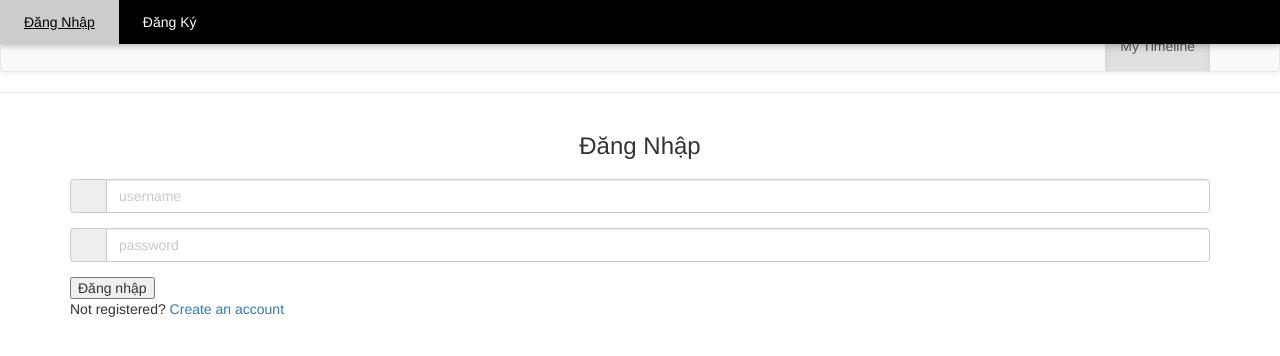
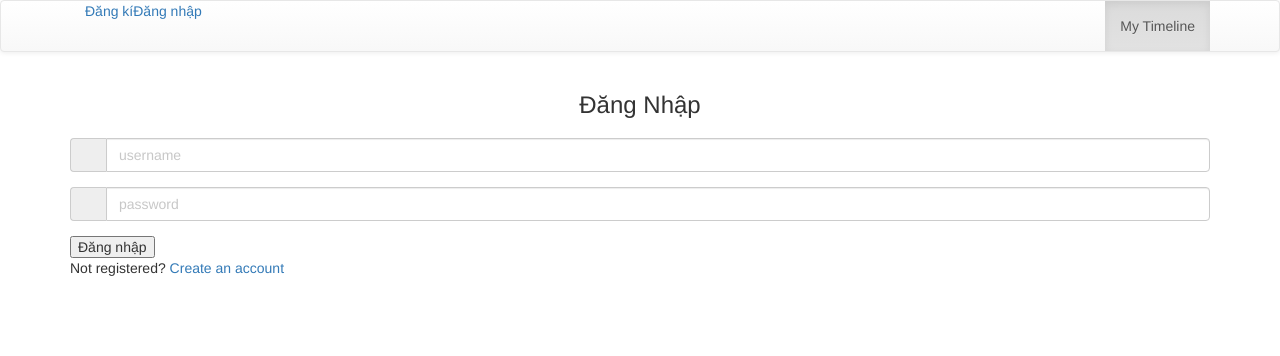
Before and after one commit to lutuandat0411/SaveYourTrip, a PHP site: page /signin.php in a window 1280 px wide. Shown: the top 356 px of the page. Run offline with PHP 8.4, Linux system fonts and the light colour scheme; some libraries are stand-ins or nearby versions; some web fonts are replaced.

Commit message:
repaired signin

```diff
--- a/header.php
+++ /dev/null
@@ -1,54 +0,0 @@
-<!DOCTYPE html>
-<html>
-<title></title>
-<meta charset="UTF-8">
-<meta name="viewport" content="width=device-width, initial-scale=1">
-<link rel="stylesheet" href="https://www.w3schools.com/w3css/4/w3.css">
-<link rel="stylesheet" href="https://fonts.googleapis.com/css?family=Lato">
-<link rel="stylesheet" href="https://cdnjs.cloudflare.com/ajax/libs/font-awesome/4.7.0/css/font-awesome.min.css">
-
-<style>
-body {font-family: "Lato", sans-serif}
-.mySlides {display: none}
-#gg {
-    color: black !important;
-}
-#aa {
-    color: black !important;
-}
-</style>
-
-
-<body>
-
-
-<!-- Navbar -->
-
-
-<div class="w3-top">
-  <div class="w3-bar w3-black w3-card">
-    <a class="w3-bar-item w3-button w3-padding-large w3-hide-medium w3-hide-large w3-right" href="javascript:void(0)" onclick="myFunction()" title="Toggle Navigation Menu"><i class="fa fa-bars"></i></a>
-    <a href="signin.php" class="w3-bar-item w3-button w3-padding-large">Đăng Nhập</a>
-    <a href="signup.php" class="w3-bar-item w3-button w3-padding-large w3-hide-small">Đăng Ký</a>
-
-
-
-
-
-
-
-
-    <!-- <a href="javascript:void(0)" class="w3-padding-large w3-hover-gray w3-hide-small w3-right"><i class="fa fa-search"></i></a> -->
-  </div>
-</div>
-
-
-
-
-
-
-
-
-
-</body>
-</html>
--- a/index.php
+++ b/index.php
@@ -1,7 +1,3 @@
-<?php
-  include 'header.php'
-?>
-
 
 <!DOCTYPE html>
 <html >
@@ -29,7 +25,6 @@
     </div>
     <div class="social-contact">
         <?php
-
             if( (!( isset( $_SESSION['login_status']))) || ($_SESSION['login_status'] != "ready")) {
                  echo '<a href="signup.php"><i class="fa fa-user-plus"></i>Ðăng kí</a>';
                  echo '<a href="signin.php"><i class="fa fa-sign-in"></i>Ðăng nhập</a>';
@@ -42,7 +37,6 @@
        </div>
   </div>
 </nav>
-      <hr>
   <div class="timeline">
     <div class='year'>
       <div class='inner'>
--- a/signin.php
+++ b/signin.php
@@ -1,10 +1,3 @@
-<?php
-  include 'header.php'
-?>
-
-<?php
-     session_start();
- ?>
 <!doctype html>
 <html class="no-js" lang="">
     <head>
@@ -30,15 +23,13 @@
         <script src="assets/js/vendor/modernizr-2.8.3-respond-1.4.2.min.js"></script>
     </head>
     <body>
-        <!-- Sections -->
-        <section id="social" class="social">
-            <div class="container">
-                <!-- Example row of columns -->
-                <div class="row">
-                    <div class="social-wrapper">
-                         <div class="col-md-6">
-                            <div class="social-contact">
-                                <?php
+            <nav class="navbar navbar-default">
+                <div class="container">
+                    <div class="collapse navbar-collapse" id="bs-example-navbar-collapse-1">
+                        <ul class="nav navbar-nav navbar-right">
+                            <li class="active"><a href="index.php">My Timeline</a></li>
+                        </ul>
+                         <?php
 
                                         if( (!( isset( $_SESSION['login_status']))) || ($_SESSION['login_status'] != "ready")) {
                                             echo '<a href="signup.php"><i class="fa fa-user-plus"></i>Đăng kí</a>';
@@ -50,18 +41,6 @@
                                         }
 
                                     ?>
-                            </div>
-                        </div>
-                    </div>
-                </div>
-                </div> <!-- /container -->
-            </section>
-            <nav class="navbar navbar-default">
-                <div class="container">
-                    <div class="collapse navbar-collapse" id="bs-example-navbar-collapse-1">
-                        <ul class="nav navbar-nav navbar-right">
-                            <li class="active"><a href="index.php">My Timeline</a></li>
-                        </ul>
                  </div><!-- /.navbar-collapse -->
                     </div><!-- /.container-fluid -->
             </nav>
@@ -130,8 +109,9 @@
       echo '</script>';
     }
 ?>
-<hr>
-<div class="container">
+
+
+ <div class="container">
 	<div class="signup-container">
 		<h3 style="text-align: center;padding-bottom: 10px;">Đăng Nhập</h3>
 			<form class="form" id="signup" data-toggle="validator" action="signin.php" method="post">
```
Also changed, not shown: logout.php (added, +7 -0 lines), signup.php (+7 -26 lines), timelinedb.sql (+24 -7 lines).
